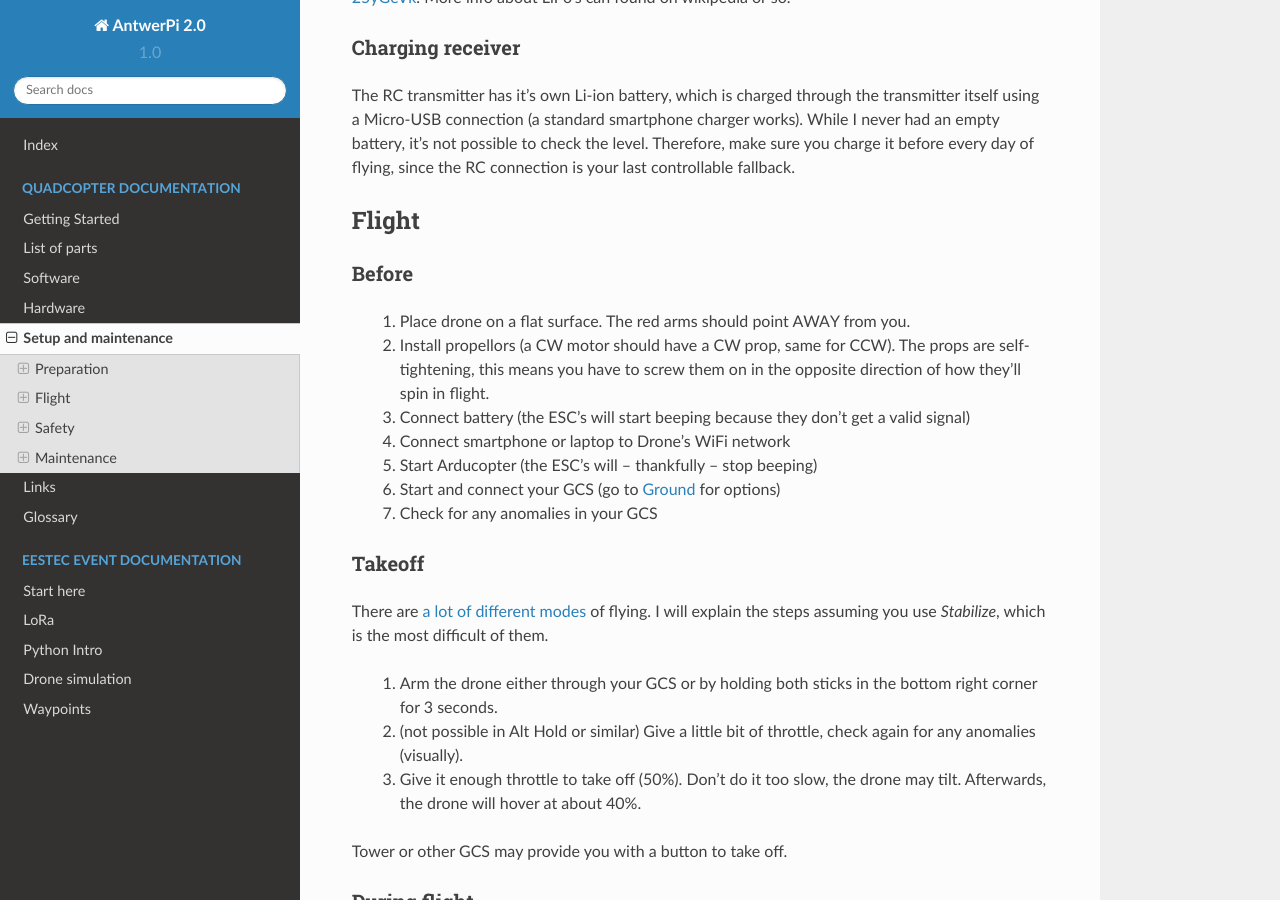
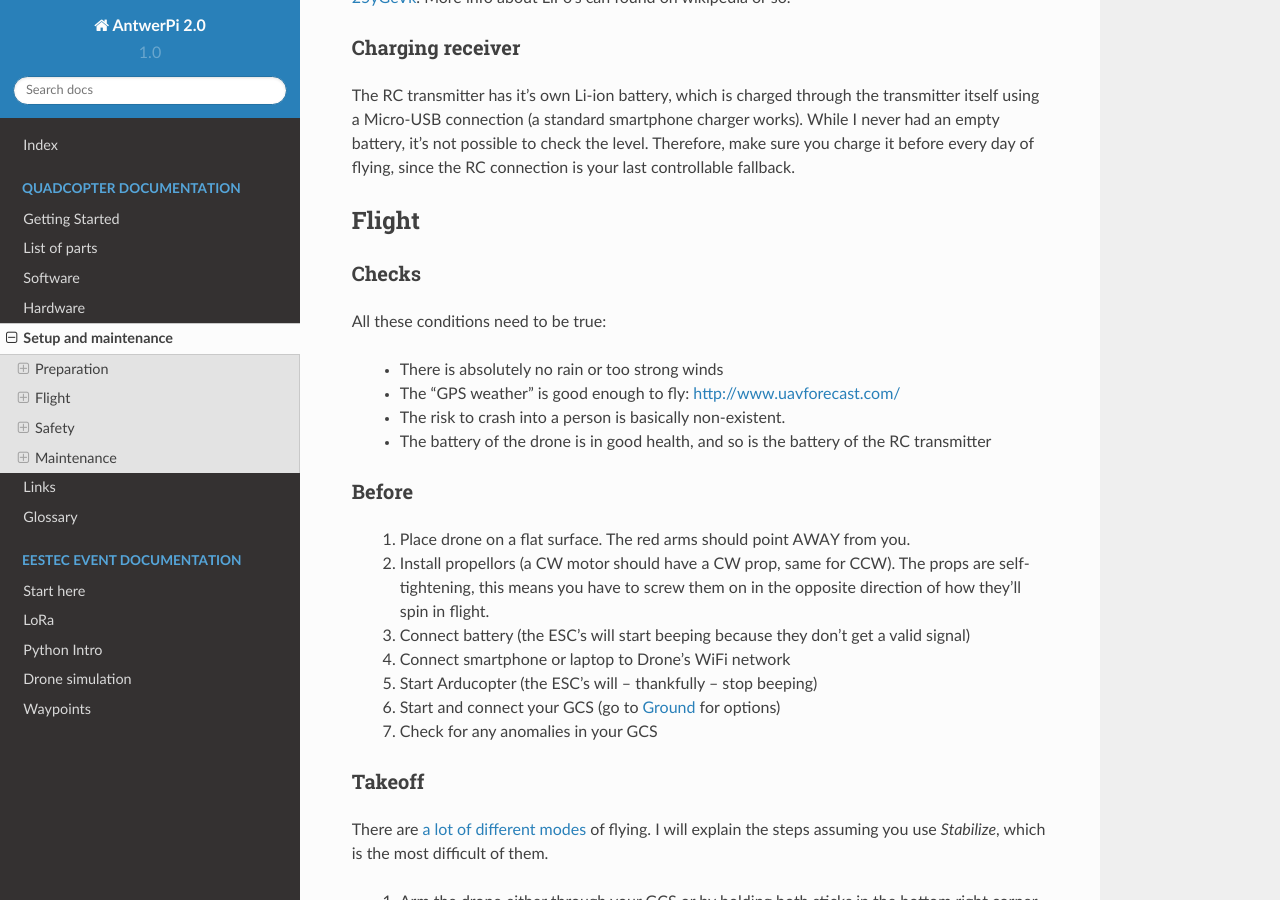
Before and after one commit to eestec-antwerp/AntwerPi2, a Sphinx documentation site: the page built from docs/source/quadcopter/setup.rst, in a window 1280 px wide and 900 px high, scrolled down 880 px. Built offline with Sphinx 7.4.7 and the Read the Docs theme 2.0.0, drawn with Linux system fonts in a browser that asks for light colours.

Commit message:
Warnings for RPi camera, GPS weather, and a tip for powering the RPi

```diff
--- a/docs/source/quadcopter/hardware.rst
+++ b/docs/source/quadcopter/hardware.rst
@@ -13,3 +13,5 @@
 ==============
 
 There are UART, I2C and ADC ports available on the Navio, in addition to the usual ports on the Raspberry. For using the ports on the Navio, it is best to just look at the bottom of the Navio to know which wire has which function.
+
+Adding a Raspberry Pi Camera is **not** recommended, because of the reported noise on the GPS frequencies, making the GPS almost useless.
--- a/docs/source/quadcopter/setup.rst
+++ b/docs/source/quadcopter/setup.rst
@@ -34,6 +34,16 @@
 
 Flight
 ======
+
+Checks
+------
+
+All these conditions need to be true:
+
+   * There is absolutely no rain or too strong winds
+   * The "GPS weather" is good enough to fly: http://www.uavforecast.com/
+   * The risk to crash into a person is basically non-existent.
+   * The battery of the drone is in good health, and so is the battery of the RC transmitter
 
 Before
 ------
```
Also changed, not shown: docs/source/quadcopter/software.rst (+7 -0 lines).
